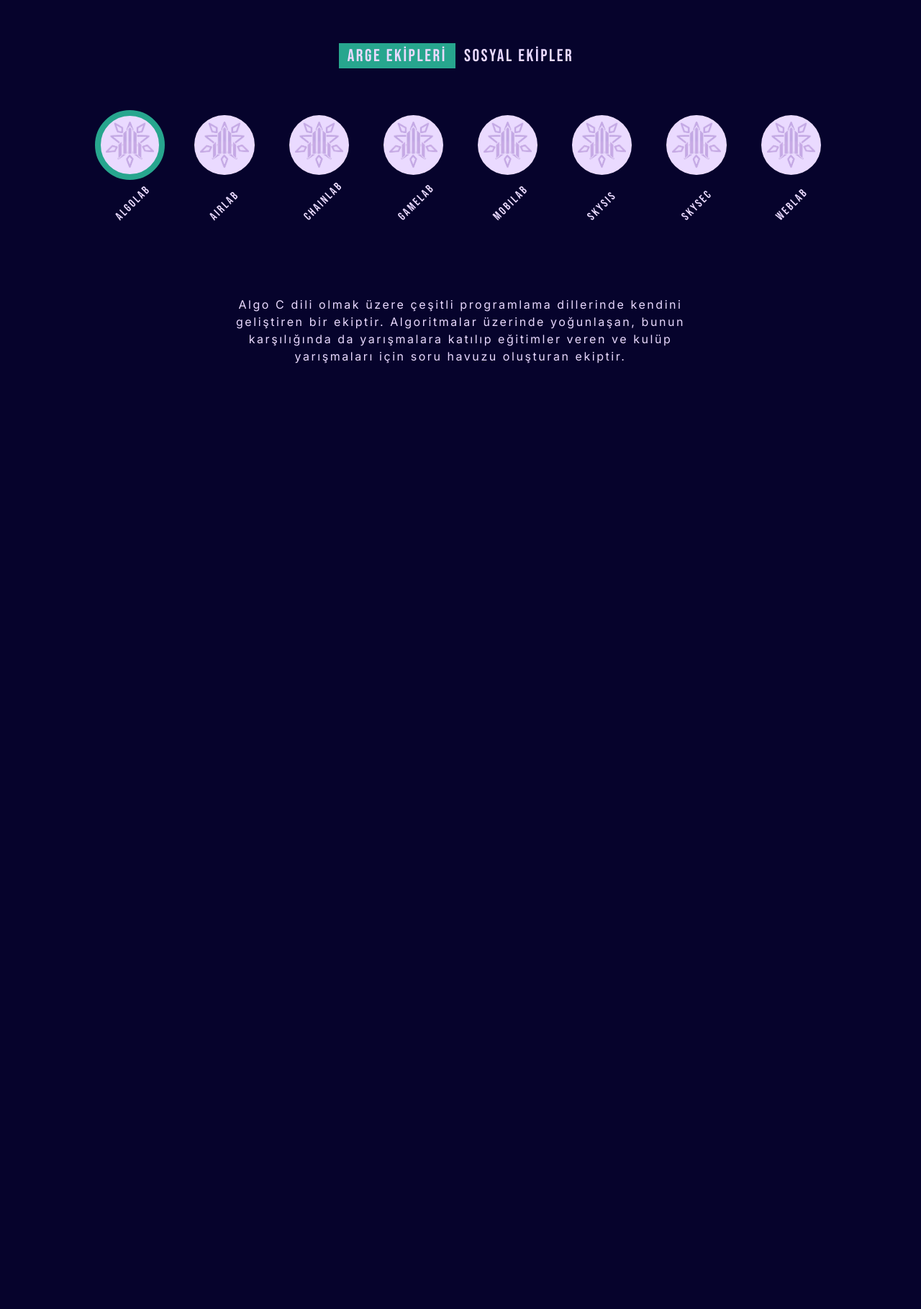
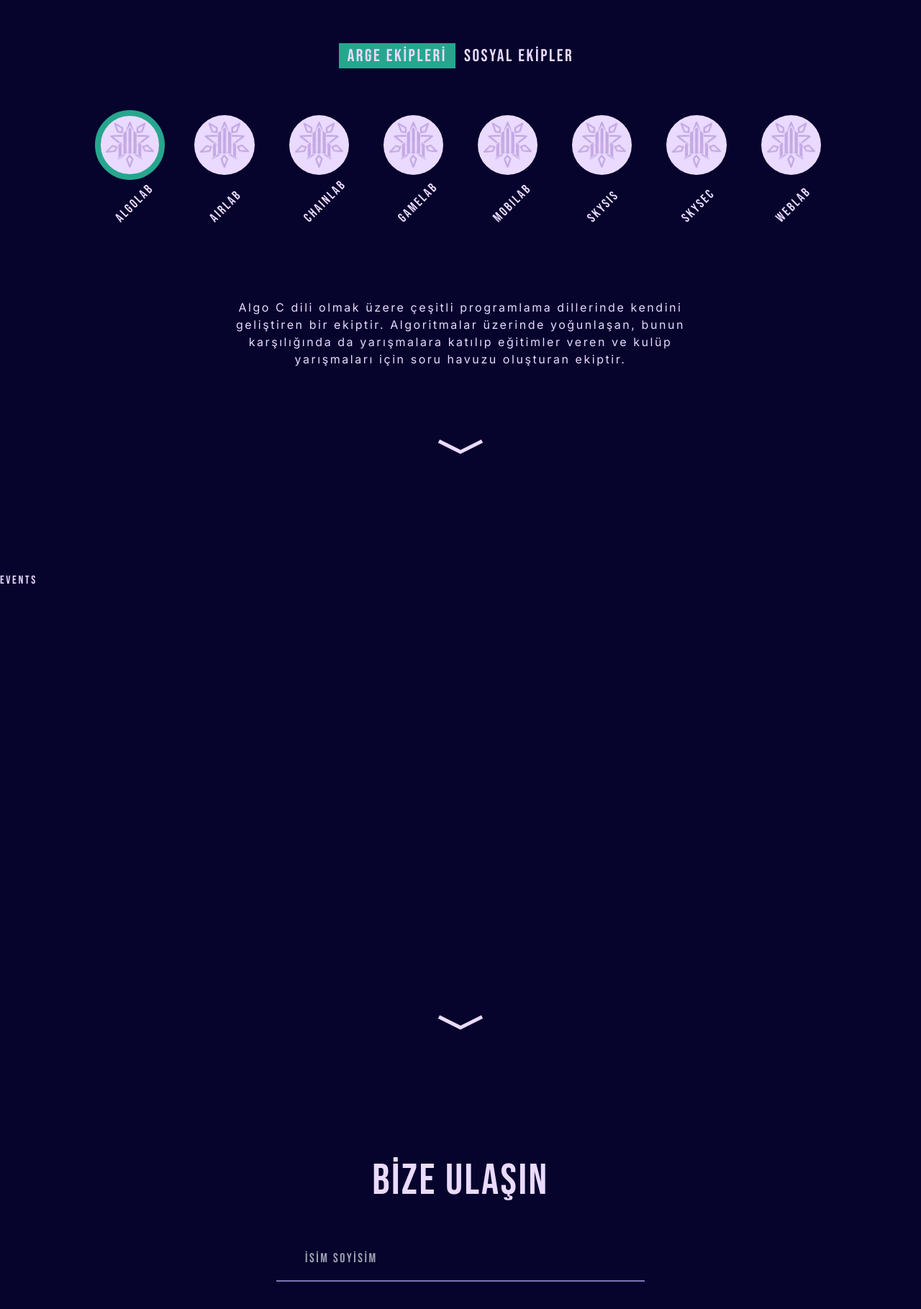
Before and after one commit to GokdenizCakir/yildizskylab-frontend-newui, a React (Create React App) app: page / in a window 1280 px wide. Shown: the part 949-2768 px from the top of the page at 72% size. Before the commit the page ends 1600 px from the top, so only its background shows below. Built offline with nearby package versions, Linux system fonts and the light colour scheme.

Commit message:
add DownArrow.js and start Contact.js

```diff
--- a/src/App.js
+++ b/src/App.js
@@ -1,6 +1,8 @@
 import LandingPage from "./pages/LandingPage";
 import Teams from "./pages/Teams";
 import Nav from "./pages/Nav";
+import Contact from "./pages/Contact";
+import Events from "./pages/Events";
 
 function App() {
   return (
@@ -10,6 +12,8 @@ function App() {
         <div className="flex flex-col justify-center w-full">
           <LandingPage />
           <Teams />
+          <Events />
+          <Contact />
         </div>
       </div>
     </div>
--- /dev/null
+++ b/src/components/DownArrow.js
@@ -0,0 +1,12 @@
+import React from "react";
+import arrow from "./../assets/downArrow.png";
+
+const DownArrow = () => {
+  return (
+    <div className="absolute bottom-5 left-1/2 -translate-x-1/2">
+      <img src={arrow} alt="arrow" />
+    </div>
+  );
+};
+
+export default DownArrow;
--- a/src/index.css
+++ b/src/index.css
@@ -3,9 +3,13 @@
 @tailwind utilities;
 
 .rotatedTeamNames {
-	@apply text-white;
+  @apply text-white;
 }
 
 body {
-	@apply bg-customDarkPurple;
+  @apply bg-customDarkPurple;
 }
+
+input[type="text"] {
+  @apply appearance-none outline-none bg-customDarkPurple border-b-2 border-customLightPurple pb-4 text-lg px-10;
+}
--- /dev/null
+++ b/src/pages/Contact.js
@@ -0,0 +1,20 @@
+import React from "react";
+
+const Contact = () => {
+  const handleSubmit = () => {
+    return null;
+  };
+
+  return (
+    <div className="h-screen pt-36 bg-customDarkPurple">
+      <div className="flex flex-col items-center mt-4 mx-auto w-[32rem]">
+        <h1 className="text-6xl">BİZE ULAŞIN</h1>
+        <form className="w-full pt-16" onSubmit={handleSubmit}>
+          <input type="text" placeholder="İSİM SOYİSİM" className="w-full" />
+        </form>
+      </div>
+    </div>
+  );
+};
+
+export default Contact;
--- /dev/null
+++ b/src/pages/Events.js
@@ -0,0 +1,13 @@
+import React from "react";
+import DownArrow from "../components/DownArrow";
+
+const Events = () => {
+  return (
+    <section className="h-screen relative bg-customDarkPurple pt-36">
+      Events
+      <DownArrow />
+    </section>
+  );
+};
+
+export default Events;
--- a/src/pages/Nav.js
+++ b/src/pages/Nav.js
@@ -1,24 +1,24 @@
-import React from 'react';
-import Logo from '../assets/SkylabPinkLogo.png';
+import React from "react";
+import Logo from "../assets/SkylabPinkLogo.png";
 
 const Nav = () => {
   return (
-		<div className='h-36 w-full fixed top-0 flex flex-row items-center justify-between container '>
-			<div className='flex items-center flex-row space-x-6'>
-				<div className='w-10 h-10'>
-					<img src={Logo} alt='' />
+    <div className="h-36 w-full fixed z-20 top-0 flex flex-row items-center justify-between container ">
+      <div className="flex items-center flex-row space-x-6">
+        <div className="w-10 h-10">
+          <img src={Logo} alt="" />
           {/* <Logo /> */}
         </div>
-				<div className='w-2 h-2 rounded-full bg-customLightPink'>
+        <div className="w-2 h-2 rounded-full bg-customLightPink">
           {/* <Logo /> */}
         </div>
-				<div className=''>
-					<span className='font-bebasNeue text-5xl tracking-[0.3em] font-light'>
+        <div className="">
+          <span className="font-bebasNeue text-5xl tracking-[0.3em] font-light">
             Sky Lab
           </span>
         </div>
       </div>
-			<ul className='flex flex-row space-x-12 text-lg tracking-[0.16em]'>
+      <ul className="flex flex-row space-x-12 text-lg tracking-[0.16em]">
         <li>
           <span>ANASAYFA</span>
         </li>
@@ -31,7 +31,7 @@ const Nav = () => {
         <li>
           <span>İLETİŞİM</span>
         </li>
-				<li className='text-customAccent'>
+        <li className="text-customAccent">
           <span>KAYIT OL/GİRİŞ YAP</span>
         </li>
       </ul>
--- a/src/pages/Teams.js
+++ b/src/pages/Teams.js
@@ -1,5 +1,6 @@
 import React, { useState } from "react";
 import teams from "./../data/teams.json";
+import DownArrow from "../components/DownArrow";
 
 const Teams = () => {
   const [teamSelect, setTeamSelect] = useState("arge");
@@ -7,7 +8,7 @@ const Teams = () => {
   const [selectedTeam, setSelectedTeam] = useState("algolab");
 
   return (
-    <section className="h-screen pt-36 bg-customDarkPurple white">
+    <section className="h-screen relative pt-36 bg-customDarkPurple white">
       <div className=" text-customLightPink text-2xl my-16 flex justify-center">
         <div className="flex justify-between w-auto items-center">
           <div
@@ -62,7 +63,7 @@ const Teams = () => {
                       alt="logo"
                     />
                   </div>
-                  <div className="text-customLightPink text-end w-12 -rotate-45 ">
+                  <div className="text-customLightPink text-lg text-end w-12 -rotate-45 ">
                     {team.name}
                   </div>
                 </div>
@@ -79,6 +80,7 @@ const Teams = () => {
           </div>
         </div>
       </div>
+      <DownArrow />
     </section>
   );
 };
```
Also changed, not shown: src/assets/downArrow.png (added). Lines whose indentation alone changed are shown as unchanged.
